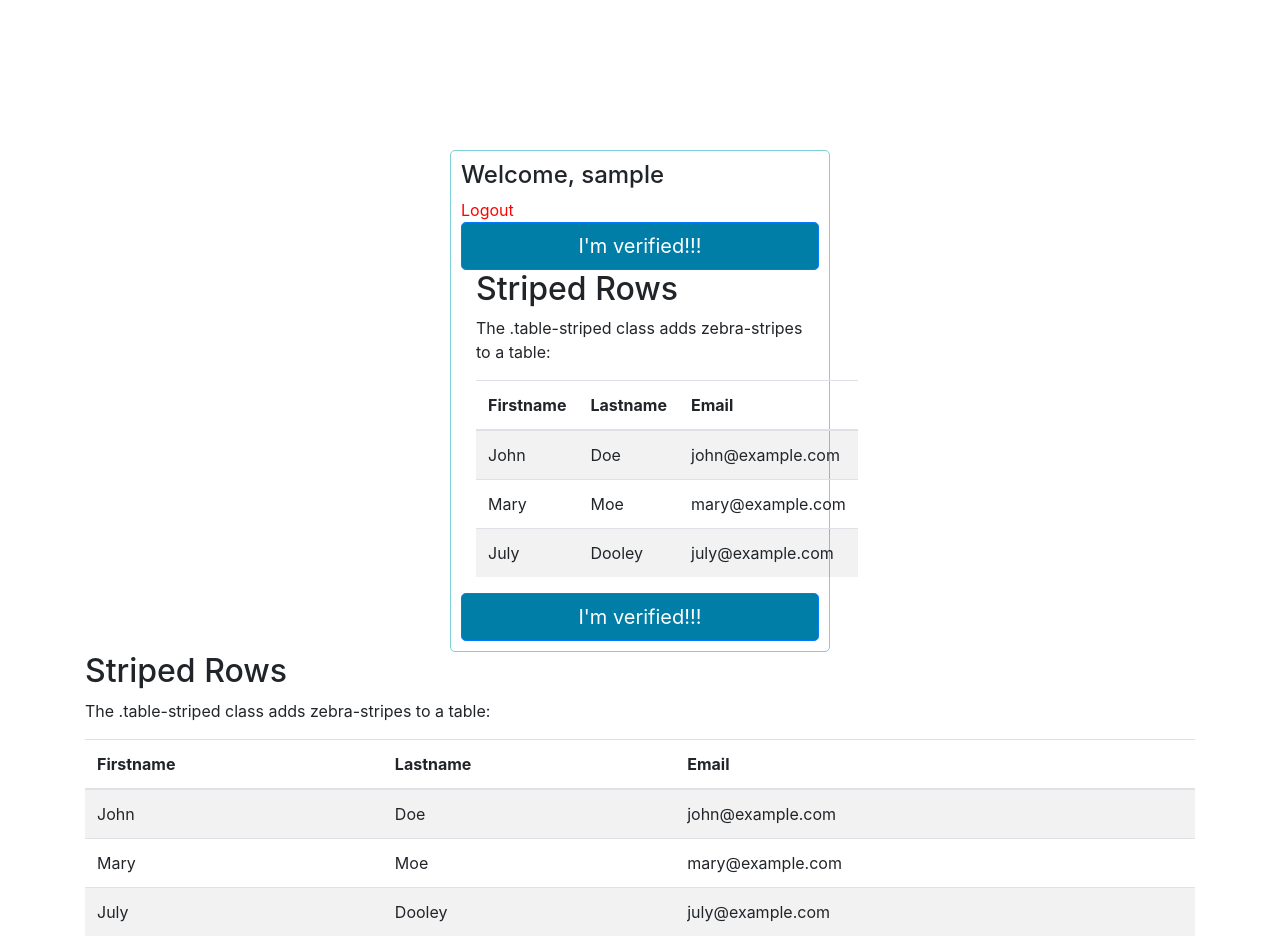
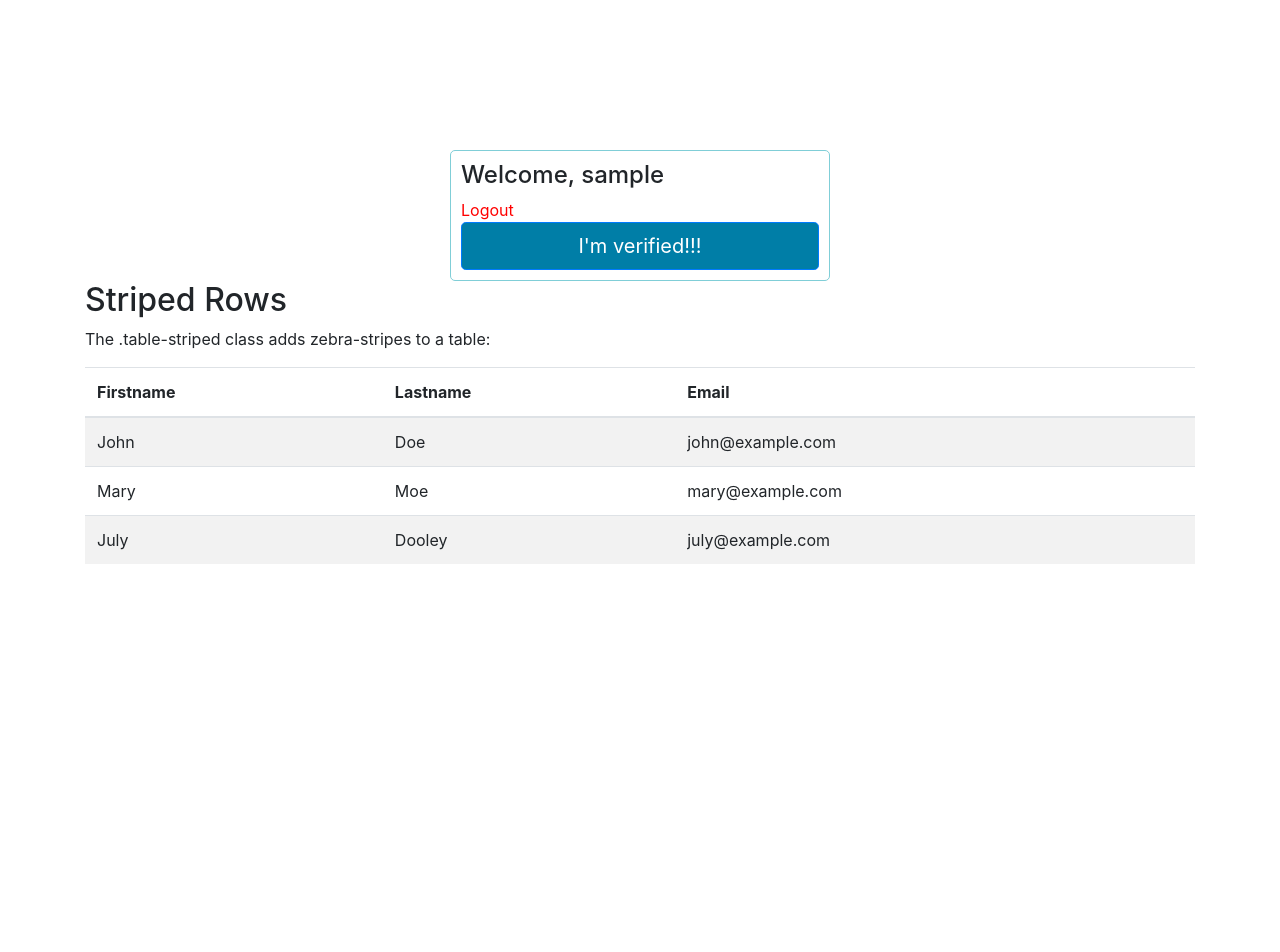
Before and after one commit to gorip96/network-access, a PHP site: page /cwa/ in a window 1280 px wide. After the commit the page ends 564 px from the top, so only its background shows below. Run offline with PHP 8.4, Linux system fonts and the light colour scheme; the visitor is signed in with stand-in values (Sample User, id 1); some libraries are stand-ins or nearby versions.

Commit message:
update table

```diff
--- a/index.php
+++ b/index.php
@@ -47,37 +47,6 @@ if (empty($_SESSION['id'])) {
           </div>
         <?php else: ?>
           <button class="btn btn-lg btn-primary btn-block">I'm verified!!!</button>
-           <div class="container">
-             <h2>Striped Rows</h2>
-             <p>The .table-striped class adds zebra-stripes to a table:</p>
-             <table class="table table-striped">
-               <thead>
-                 <tr>
-                   <th>Firstname</th>
-                   <th>Lastname</th>
-                   <th>Email</th>
-                 </tr>
-               </thead>
-               <tbody>
-                 <tr>
-                   <td>John</td>
-                   <td>Doe</td>
-                   <td>john@example.com</td>
-                 </tr>
-                 <tr>
-                   <td>Mary</td>
-                   <td>Moe</td>
-                   <td>mary@example.com</td>
-                 </tr>
-                 <tr>
-                   <td>July</td>
-                   <td>Dooley</td>
-                   <td>july@example.com</td>
-                 </tr>
-               </tbody>
-             </table>
-           </div>
-          <button class="btn btn-lg btn-primary btn-block">I'm verified!!!</button>
         <?php endif;?>
       </div>
     </div>
```
